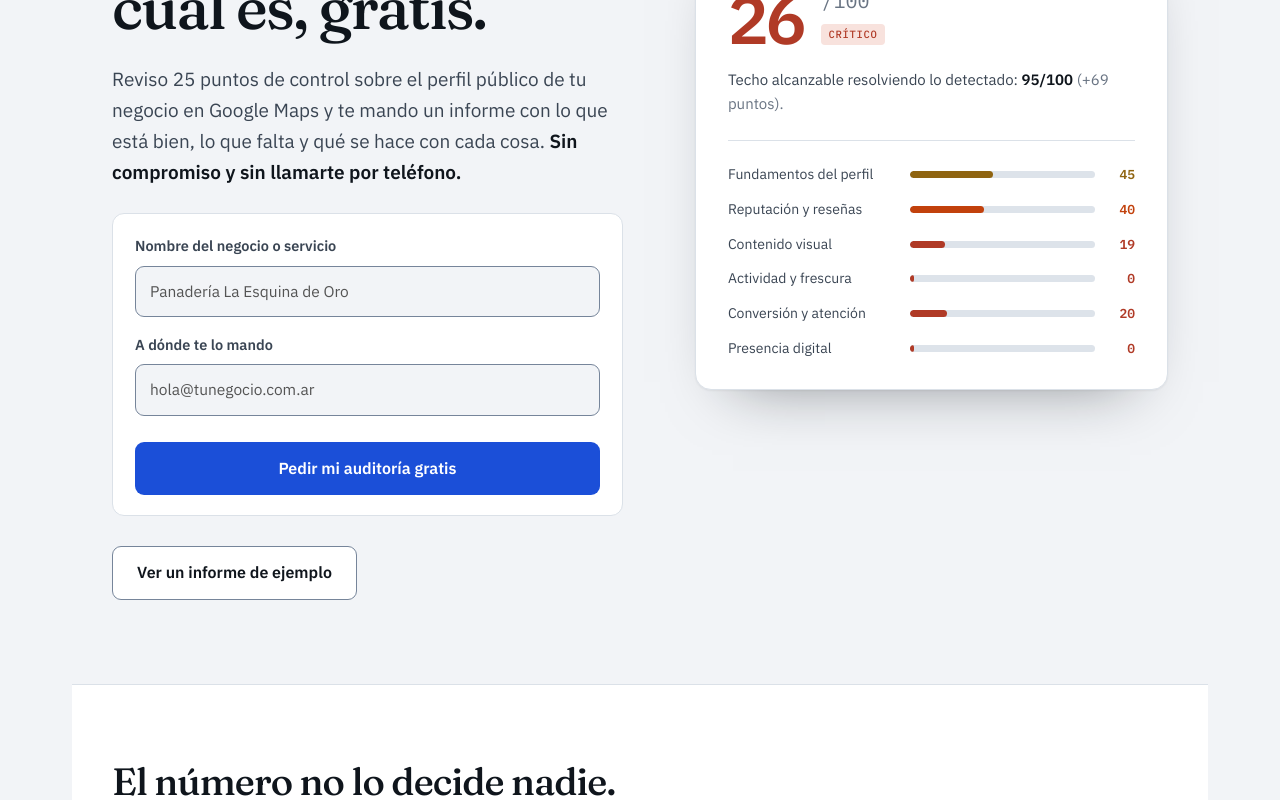
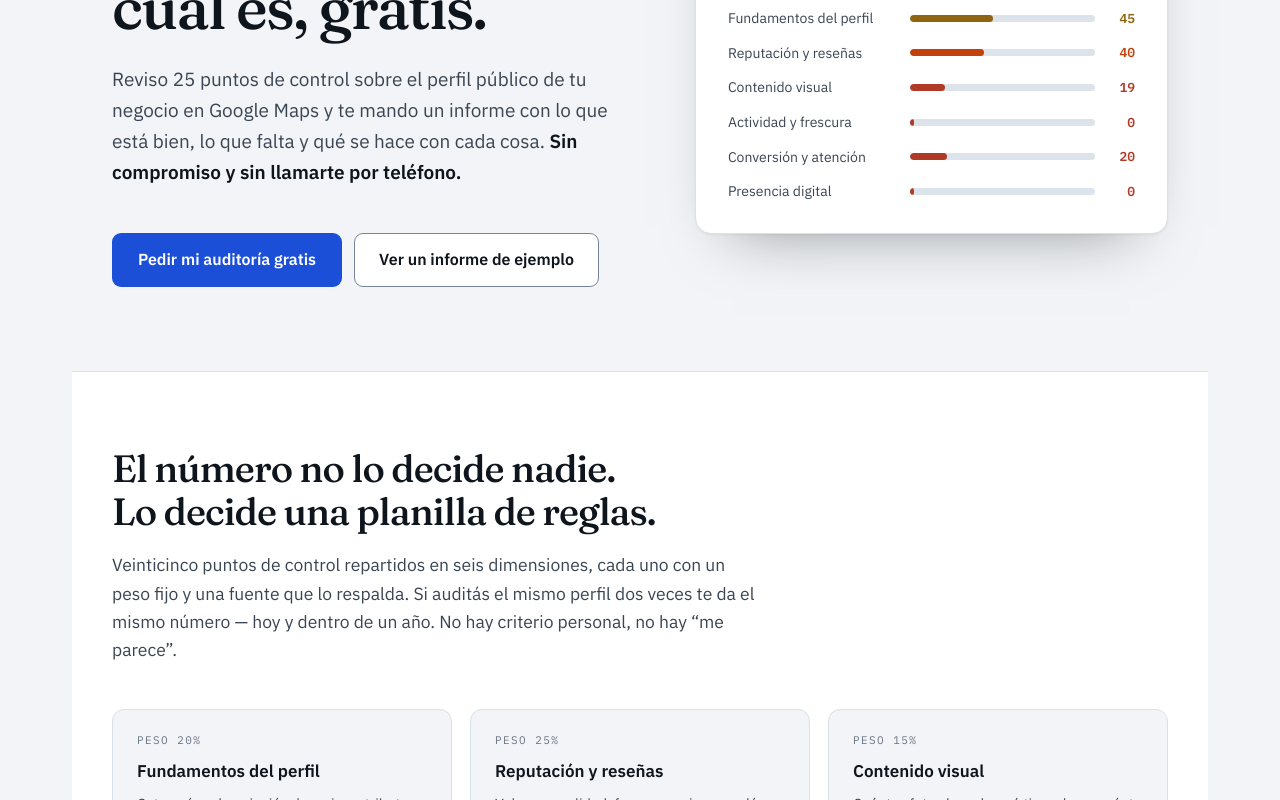
Before and after one commit to marcelodanieldm/lkg, a Next.js app: page / in a window 1280 px wide. Shown: the part 471-1271 px from the top of the page. Built offline with nearby package versions, Linux system fonts and the light colour scheme; no server answers.

Commit message:
fix(landing): remover formulario compacto del hero y reacomodar los CTAs

```diff
--- a/app/page.jsx
+++ b/app/page.jsx
@@ -204,9 +204,8 @@ export default function Landing() {
                 {' '}<b>Sin compromiso y sin llamarte por teléfono.</b>
               </p>
 
-              <Formulario compacto />
-
-              <div className="acciones-hero" style={{ marginTop: 4 }}>
+              <div className="acciones-hero" style={{ display: 'flex', gap: 12, marginTop: 20, flexWrap: 'wrap', alignItems: 'center' }}>
+                <a href="#pedir" className="cta">Pedir mi auditoría gratis</a>
                 <Link href="/informe/ejemplo" className="cta calada">Ver un informe de ejemplo</Link>
               </div>
             </div>
```
